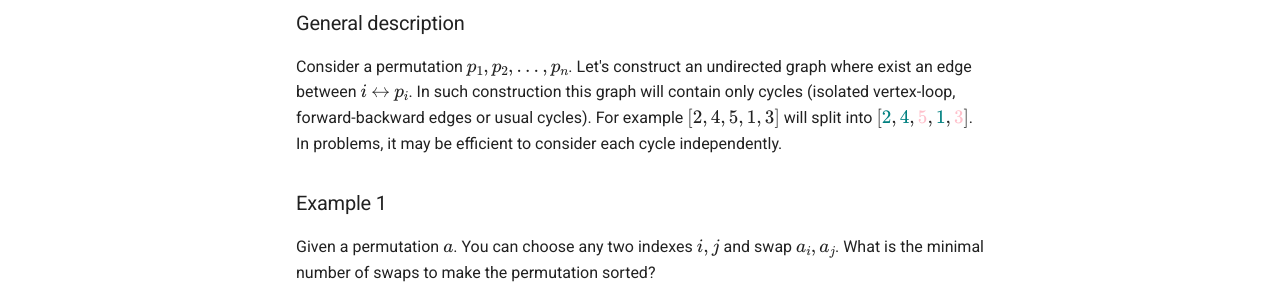
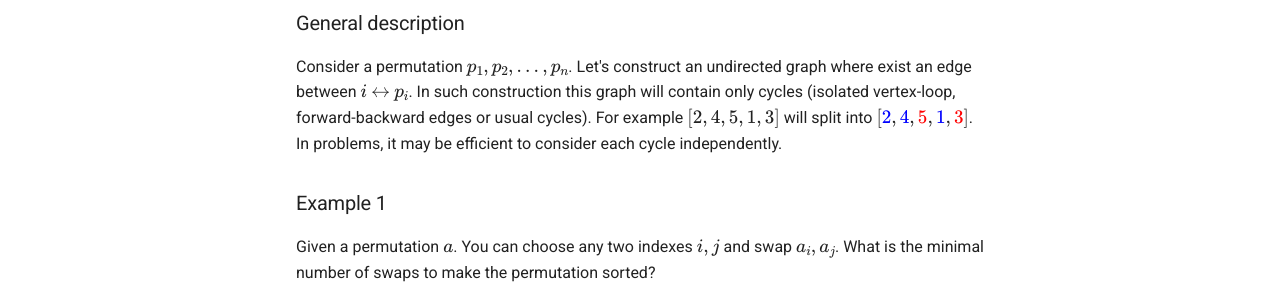
Before and after one commit to cp-tricki/cp-tricki.github.io, an MkDocs documentation site: the page built from docs/combinatorics/Permutations can be represented as graphs.md, in a window 1280 px wide and 900 px high. Shown: the part 427-727 px from the top of the window. Built offline with MkDocs 1.6.1 and Material for MkDocs 9.7.7, drawn with Linux system fonts in a browser that asks for light colours; comment, search, counter and statistics services are not loaded.

Commit message:
Update Permutations can be represented as graphs.md
an attempt to fix colors

```diff
--- a/docs/combinatorics/Permutations can be represented as graphs.md
+++ b/docs/combinatorics/Permutations can be represented as graphs.md
@@ -13,7 +13,7 @@ No specific knowledge.
 ### General description
 
 Consider a permutation $p_1,p_2,\dots, p_n$. Let's construct an undirected graph where exist an edge between $i$ $\leftrightarrow$ $p_i$. In such construction this graph will contain only cycles (isolated vertex-loop, forward-backward edges or usual cycles).
-For example $[2,4,5,1,3]$ will split into $[{\color{teal}2},{\color{teal}4},{\color{pink}5},{\color{teal}1},{\color{pink}3}]$.
+For example $[2,4,5,1,3]$ will split into $[{\textcolor{blue}{2}},{\textcolor{blue}{4}},{\textcolor{red}{5}},{\textcolor{blue}{1}},{\textcolor{red}{3}}]$.
 In problems, it may be efficient to consider each cycle independently.
 
 ### Example 1
```
